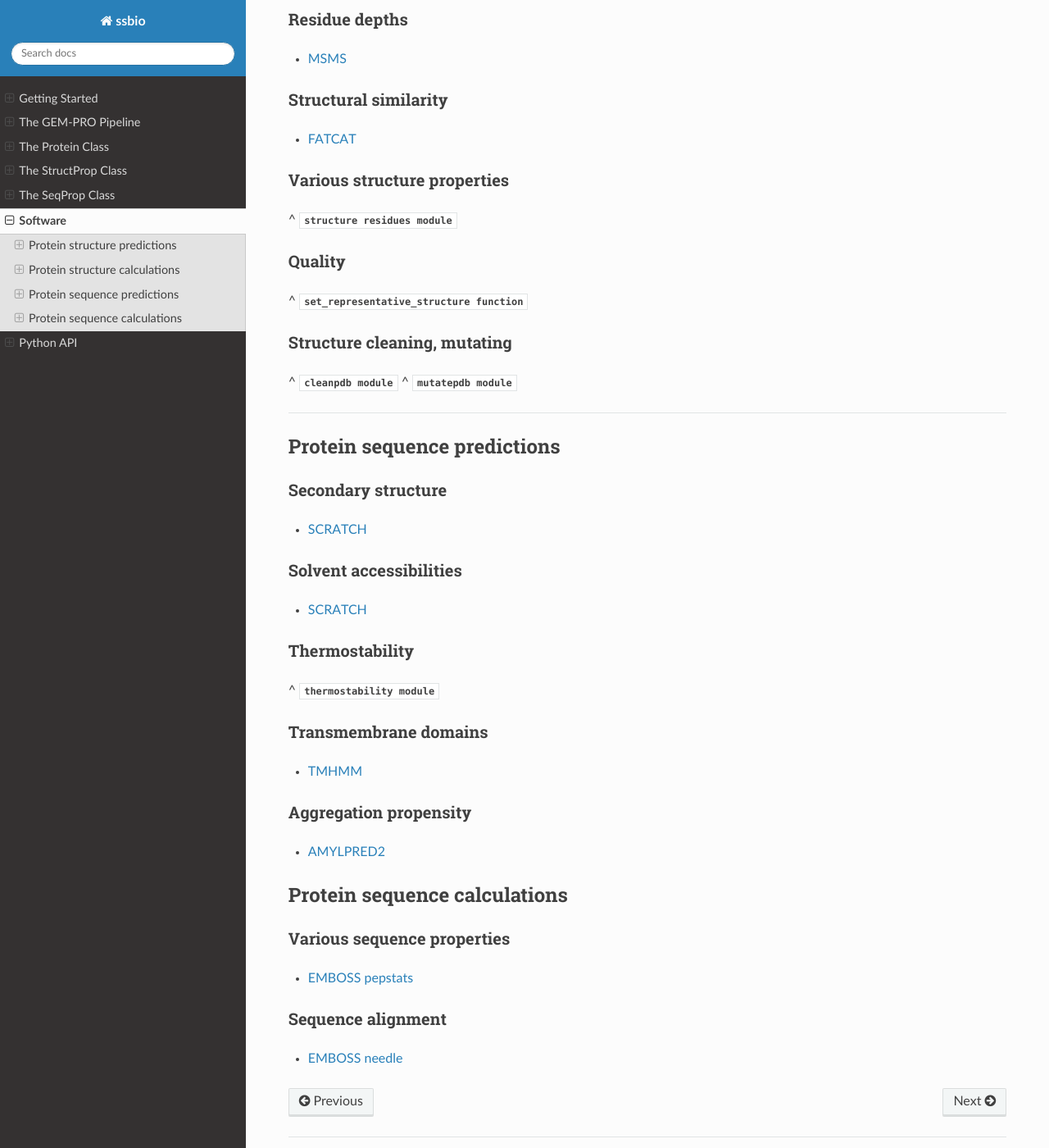
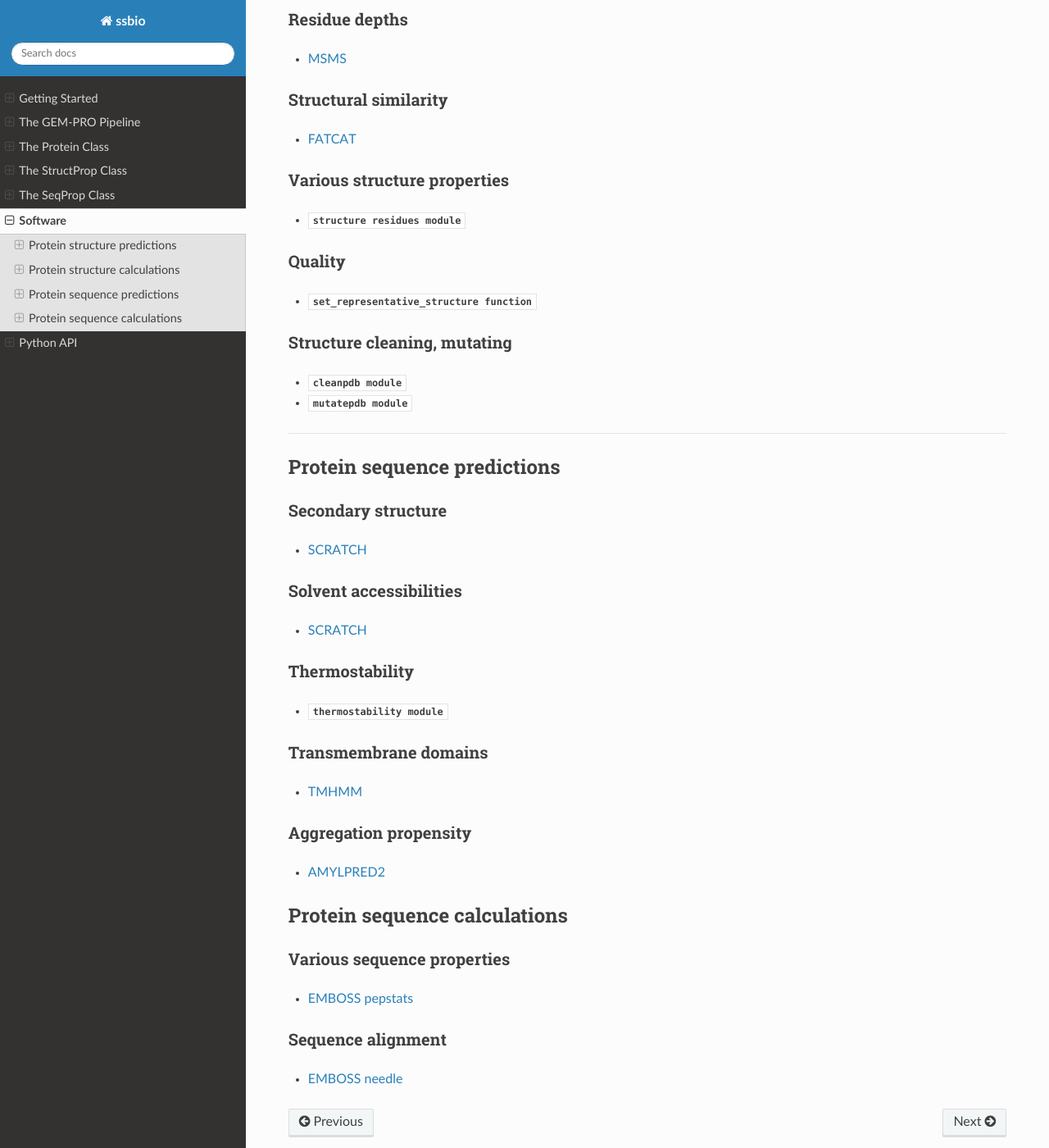
Before and after one commit to SBRG/ssbio, a Sphinx documentation site: the page built from docs/software.rst, in a window 1280 px wide and 1400 px high, scrolled down 993 px. Shown: the whole window at 82% size. Built offline with Sphinx 7.4.7 and the Read the Docs theme 2.0.0, drawn with Linux system fonts in a browser that asks for light colours.

Commit message:
Documentation updates

```diff
--- a/docs/software.rst
+++ b/docs/software.rst
@@ -80,18 +80,18 @@ Structural similarity
 Various structure properties
 ^^^^^^^^^^^^^^^^^^^^^^^^^^^^
 
-^ :mod:`structure residues module <ssbio.protein.structure.properties.residues>`
+- :mod:`structure residues module <ssbio.protein.structure.properties.residues>`
 
 Quality
 ^^^^^^^
 
-^ :func:`set_representative_structure function <ssbio.core.protein.Protein.set_representative_structure>`
+- :func:`set_representative_structure function <ssbio.core.protein.Protein.set_representative_structure>`
 
 Structure cleaning, mutating
 ^^^^^^^^^^^^^^^^^^^^^^^^^^^^
 
-^ :mod:`cleanpdb module <ssbio.protein.structure.utils.cleanpdb>`
-^ :mod:`mutatepdb module <ssbio.protein.structure.utils.mutatepdb>`
+- :mod:`cleanpdb module <ssbio.protein.structure.utils.cleanpdb>`
+- :mod:`mutatepdb module <ssbio.protein.structure.utils.mutatepdb>`
 
 
 -------------------------------------------------------------------------------------------------------------------
@@ -119,7 +119,7 @@ Solvent accessibilities
 Thermostability
 ^^^^^^^^^^^^^^^
 
-^ :mod:`thermostability module <ssbio.protein.sequence.properties.thermostability>`
+- :mod:`thermostability module <ssbio.protein.sequence.properties.thermostability>`
 
 Transmembrane domains
 ^^^^^^^^^^^^^^^^^^^^^
```
